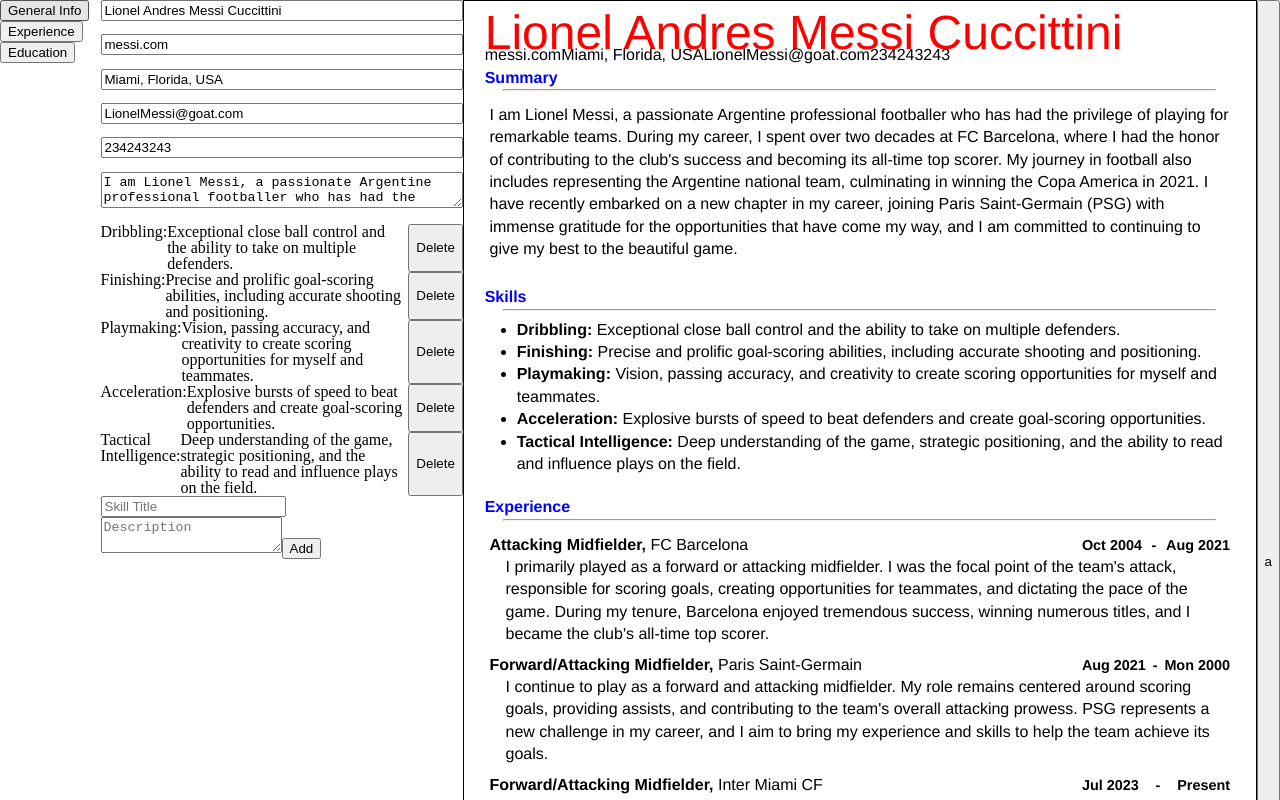
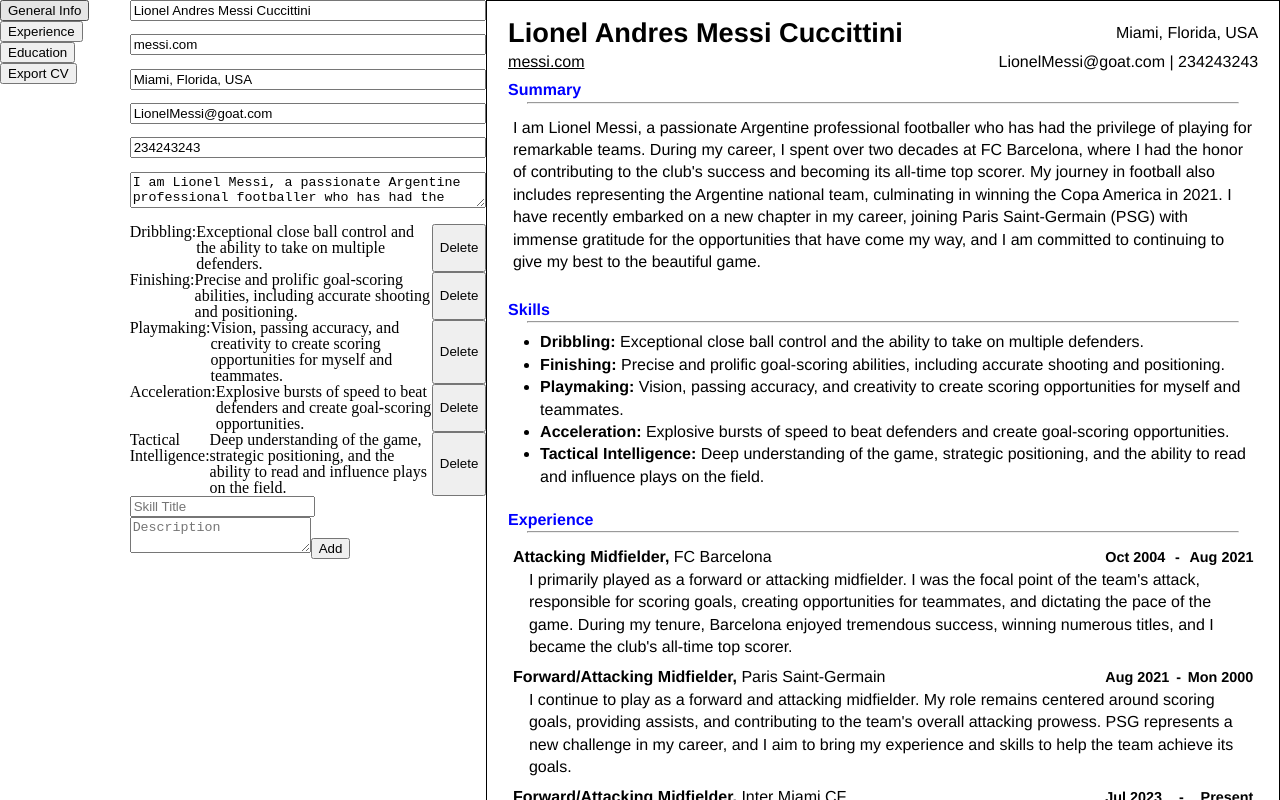
Before and after one commit to antelor/cv-application-v2, a React (Vite) app: page / in a window 1280 px wide. Shown: the top 800 px of the page. Built offline with nearby package versions, Linux system fonts and the light colour scheme.

Commit message:
added personal info display styling, moved export button to the menu

```diff
--- a/src/components/App.jsx
+++ b/src/components/App.jsx
@@ -54,11 +54,9 @@ function App() {
 
   return (
     <div className='App'>
-      <Menu menuIndex={menuIndex} setMenuIndex={setMenuIndex}/>
+      <Menu menuIndex={menuIndex} setMenuIndex={setMenuIndex} generatePDF={generatePDF}/>
       <CVForm info={info} setInfo={setInfo} menuIndex={menuIndex}/>
       <CVDisplay info={info}/>
-
-      <button onClick={generatePDF}>a</button>
     </div>
   )
 }
--- a/src/components/CVDisplay.jsx
+++ b/src/components/CVDisplay.jsx
@@ -8,13 +8,19 @@ function CVDisplay({ info }) {
     <div className="Display">
         <div className='introduction container'>
             <div className='personalInfo'>
-                <h1>
-                    {info.generalInfo.fullName}
-                </h1>
-                {info.generalInfo.website}
-                {info.generalInfo.location}
-                {info.generalInfo.email}
-                {info.generalInfo.phone}
+                <div className='personalInfoSection'>
+                    <span className='fullName'>{info.generalInfo.fullName}</span>
+                    <span>{info.generalInfo.location}</span>
+                </div>
+                <div className='personalInfoSection'>
+                    <span className='website'>
+                        {info.generalInfo.website}
+                    </span>
+                    <span>
+                        {info.generalInfo.email} | {info.generalInfo.phone}
+                    </span>
+                </div>
+
             </div>
             <h2>Summary</h2>
             <hr></hr>
@@ -69,7 +75,8 @@ function CVDisplay({ info }) {
                     return <div key={index}>
                             <div className='titleContainer'>
                                 <span>
-                                    <span className='titleText'>{ed.school}, {ed.degree} | </span>
+                                    <span className='titleText'>{ed.school}, {ed.degree}</span>
+                                    <span> | </span>
                                     <span className='subTitle'>{ed.location}</span>
                                 </span>
                                 <span className='date'>
--- a/src/components/Menu.jsx
+++ b/src/components/Menu.jsx
@@ -1,5 +1,5 @@
 /* eslint-disable react/prop-types */
-function Menu({setMenuIndex}) {
+function Menu({setMenuIndex, generatePDF}) {
 
     function handleClick(e) {
       setMenuIndex(e.target.value)
@@ -10,6 +10,7 @@ function Menu({setMenuIndex}) {
       <button onClick={(e) => {handleClick(e)}} value={0}>General Info</button>
       <button onClick={(e) => {handleClick(e)}} value={1}>Experience</button>
       <button onClick={(e) => {handleClick(e)}} value={2}>Education</button>
+      <button onClick={generatePDF}>Export CV</button>
       </section>
     )
   }
--- a/src/styles/CVDisplay.scss
+++ b/src/styles/CVDisplay.scss
@@ -14,11 +14,6 @@
     line-height: 1.4rem;
 
     font-family: Helvetica, sans-serif;
-
-    h1{
-        color:red;
-        font-size: 3rem;
-    }
 
     h2{
         color: blue;
@@ -70,6 +65,23 @@
         margin-bottom: 1.3rem;
     }
 
+    .personalInfoSection{
+        display: flex;
+        justify-content: space-between;
+
+        margin-bottom: 0.4rem;
+
+        .fullName{
+            font-weight: bolder;
+            font-size: 1.7rem;
+        }
+
+        .website{
+            text-decoration: underline;
+        }
+    }
+
+
     .summary {
         padding: 0.3rem;
     }
```
